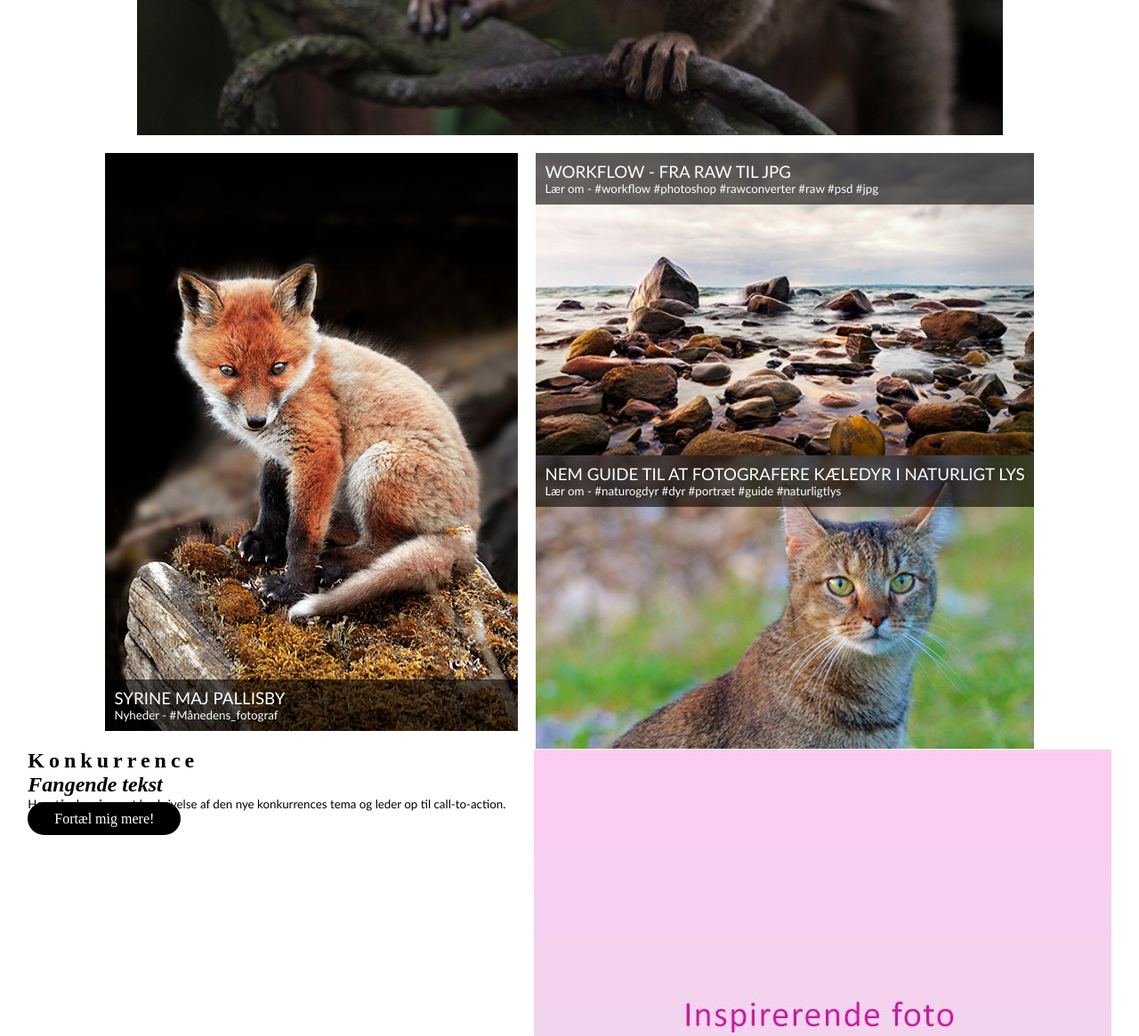
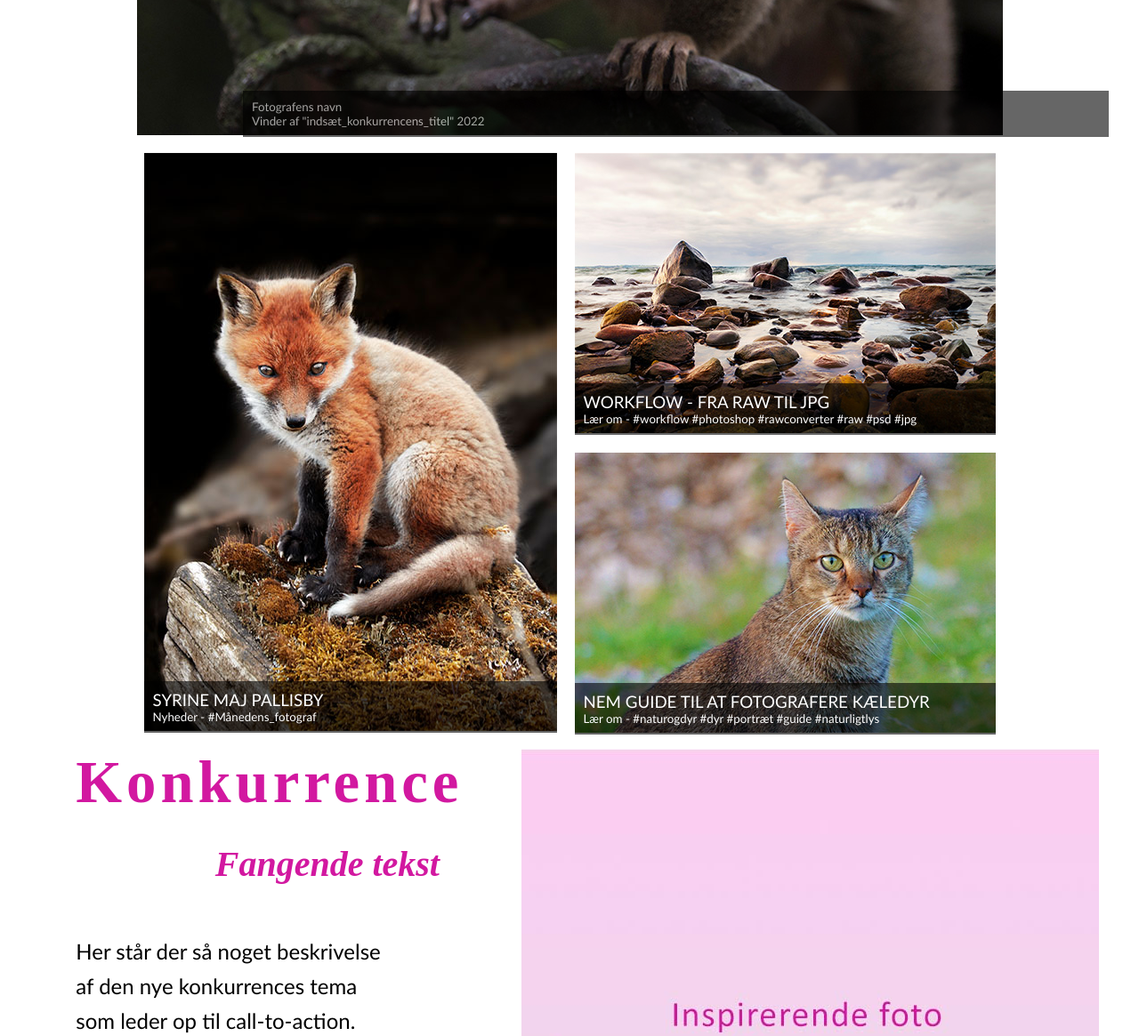
Before and after one commit to KatrineLunding/fotomagasinet, a plain HTML site: page index.html in a window 1280 px wide. Shown: the part 820-1985 px from the top of the page at 89% size. Drawn offline with Linux system fonts and the light colour scheme.

Commit message:
Ahh yes, it's all coming together
Har fundet løsningen på en del problemer der opstod undervejs i løbet af i dag. Forsiden begynder at se ud som den skal. :smiley:

```diff
--- a/index.html
+++ b/index.html
@@ -104,6 +104,12 @@
         <!--Sektion 1 Slideshow-->
             <section class="slideshow">
                 <img src="img/vinderfoto.jpg" alt="Konkurrencevinder">
+
+                <!--sl = slideshow.-->
+                <div class="slbox">
+                    <p>Fotografens navn</p>
+                    <p>Vinder af "indsæt_konkurrencens_titel" 2022</p>
+                </div>
             </section>
 
         <!--Sektion 2 Fremhævede artikler-->
@@ -111,9 +117,9 @@
 
                 <!--V for venstre - Hvad er nu forskellen på om det er class eller id?-->
                 <div class="fav">
-
-                    <!--ar = artikel. txt = tekst-->
-                    <div id="artxt">
+                    <a href="#"><img src="img/forside_syrine.jpg" alt="Månedens fotograf - Syrine Maj Pallisby"></a>
+                    <!--ar = artikel.-->
+                    <div class="arbox">
                         <h3>Syrine Maj Pallisby</h3>
                         <p>Nyheder - #Månedens_fotograf</p>
                     </div>
@@ -121,16 +127,21 @@
 
                 <!--H for Højre-->
                 <div class="fah">
+
                     <div id="over">
-                        <div id="artxt">
+                        <a href="#"><img src="img/forside_workflow.jpg" alt="workflow - Fra RAW til JPG"></a>
+
+                        <div class="arbox">
                             <h3>Workflow - Fra RAW til JPG</h3>
                             <p>Lær om - #workflow #photoshop #rawconverter #raw #psd #jpg</p>
                         </div>
                     </div>
 
                     <div id="under">
-                        <div id="artxt">
-                            <h3>Nem guide til at fotografere kæledyr i naturligt lys</h3>
+                        <a href="#"><img src="img/forside_kat.jpg" alt="Nem guide til at fotografere kæledyr i naturligt lys"></a>
+
+                        <div class="arbox">
+                            <h3>Nem guide til at fotografere kæledyr</h3>
                             <p>Lær om - #naturogdyr #dyr #portræt #guide #naturligtlys</p>
                         </div>
                     </div>
@@ -141,13 +152,15 @@
 
         <!--Sektion 3 Konkurrence-->
             <section class="konkurrence">
+
                 <!--Venstre boks-->
                 <div id="kov">
                     <h1>Konkurrence</h1>
                     <h2>Fangende tekst</h2>
-                    <p>Her står der så noget beskrivelse
-                        af den nye konkurrences tema
-                        og leder op til call-to-action.</p>
+                    <p>Her står der så noget beskrivelse </p>
+                       <p>af den nye konkurrences tema </p>
+                        <p id="flytcall">som leder op til call-to-action.</p>
+
                     <a id="call" href="#">Fortæl mig mere!</a>
                 </div>
 
--- a/style.css
+++ b/style.css
@@ -15,11 +15,13 @@
         h1{
             font-family: Sylfaen;
             letter-spacing: 5px;
+            color: #d218a0;
         }
 
         h2{
             font-family: Franklin Gothic Heavy;
             font-style: italic;
+            color: #d218a0;
         }
 
         h3{
@@ -176,6 +178,21 @@
             text-align: center;
         }
 
+        .slbox{
+            color: white;
+            background-color: black;
+            opacity: 0.6; /*60% synlighed*/
+            padding: 10px;
+            text-align: left;
+            width: 953px;
+
+            z-index: 1;
+            margin-top: -54px;
+            margin-left: 273px;
+        }
+
+
+
 
 
     /*section 2 - FREMHÆVEDE ARTIKLER*/
@@ -185,50 +202,72 @@
 
         }
 
-        #artxt{
+        .fav, .fah{
+            min-width: 464px;
+            margin-right: 10px;
+            margin-left: 10px;
+        }
+
+        #under{
+            width: 473px; /*20px kortere pga. padding på 10px i hver side*/
+            margin-top: 20px;
+        }
+
+        .arbox{
             color: white;
             background-color: rgb(0, 0, 0, 0.6); /*60% synlighed*/
             padding: 10px;
+            text-align: left;
 
-            position: relative; /*WHY YOU NOT MOVE DOWN ON HØJRE SIDE :'( */
-            top: 91%;
+            position: relative; /*Vigtig for at sort boks med tekst er OVENPÅ foto*/
+            z-index: 1;
+            margin-top: -60px;
         }
 
-        .fav{
-            background-image: url(img/forside_syrine.jpg);
-            background-repeat: no-repeat;
-            min-width: 464px;
-            margin-right: 10px;
-        }
 
-        .fah{
-            margin-left: 10px;
-        }
 
-        #over{
-            background-image: url(img/forside_workflow.jpg);
-            background-repeat: no-repeat;
-            background-size: cover;
-            min-height: 340px;
-        }
 
-        #under{
-            background-image: url(img/forside_kat.jpg);
-            background-repeat: no-repeat;
-            background-size: cover;
-            min-height: 340px;
-        }
 
     /*section 3 - KONKURRENCE*/
         .konkurrence{
             display: flex;
             justify-content: space-evenly;
+            text-align: center;
+            margin-left: 20px;
+            margin-right: 20px;
         }
+
+        .konkurrence h1{
+            font-size: 50pt;
+        }
+
+        .konkurrence h2{
+            font-size: 30pt;
+            margin-left: 130px;
+            margin-top: 30px;
+            margin-bottom: 60px;
+        }
+
+        .konkurrence p{
+            font-size: 18pt;
+            margin-top: 10px;
+            text-align: left;
+        }
+
+        .konkurrence a{
+            font-size: 30pt;
+        }
+
+        #flytcall{
+            margin-bottom: 160px;
+        }
+
+
 
     /*section 4 - KORT*/
         .cards{
-                min-width: 950px;
-                background-color:white;
+            min-width: 950px;
+            background-color:white;
         }
 
         /*TITEL*/
```
